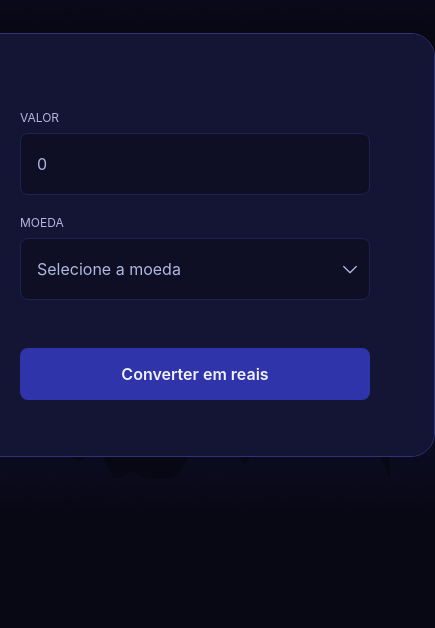
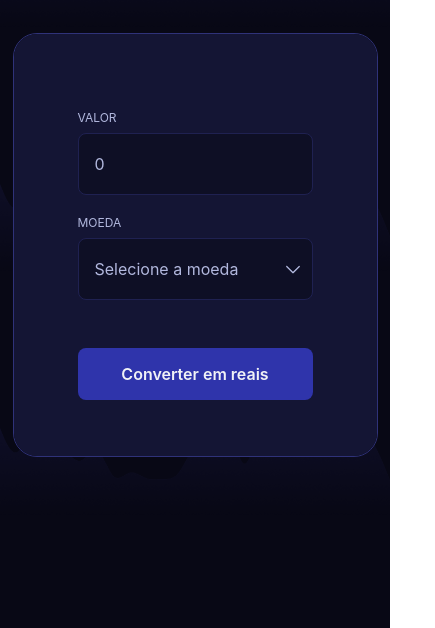
Before and after one commit to RicardoTavaresDias/CONVERSOR-DE-MOEDAS, a plain HTML site: page index.html in a window 390 px wide. Shown: the part 216-844 px from the top of the page, 435 px wide, since content can reach past the window. Drawn offline with Linux system fonts and the light colour scheme.

Commit message:
Add versão mobile

```diff
--- a/styles.css
+++ b/styles.css
@@ -160,3 +160,11 @@ footer h1 {
   line-height: 3rem;
   word-break: break-all;
 }
+
+
+/* mobile */
+@media (width < 700px) {
+  main {
+    width: 365px;
+  }
+}
```
